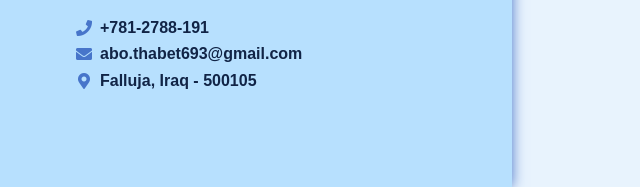
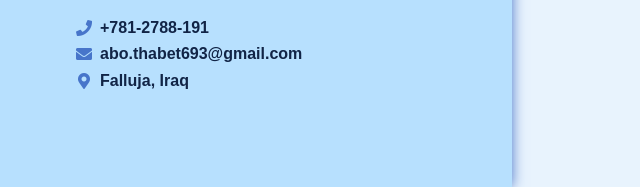
Before and after one commit to Ahmed-Mahmood/AhmedMH-portfolio, a plain HTML site: page index.html in a window 1280 px wide. Shown: the part 613-800 px from the top of the page, 608-1248 px from the left. Drawn offline with Linux system fonts and the light colour scheme.

Commit message:
Update index.html

```diff
--- a/index.html
+++ b/index.html
@@ -64,7 +64,7 @@
           <div id="contact-spans">
             <span>+781-2788-191</span>
             <span>abo.thabet693@gmail.com</span>
-            <span>Falluja, Iraq - 500105</span>
+            <span>Falluja, Iraq</span>
           </div>
         </div>
       </div>
```
